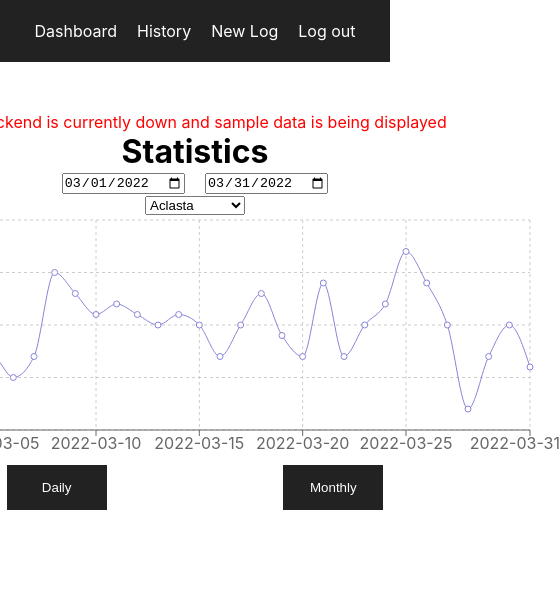
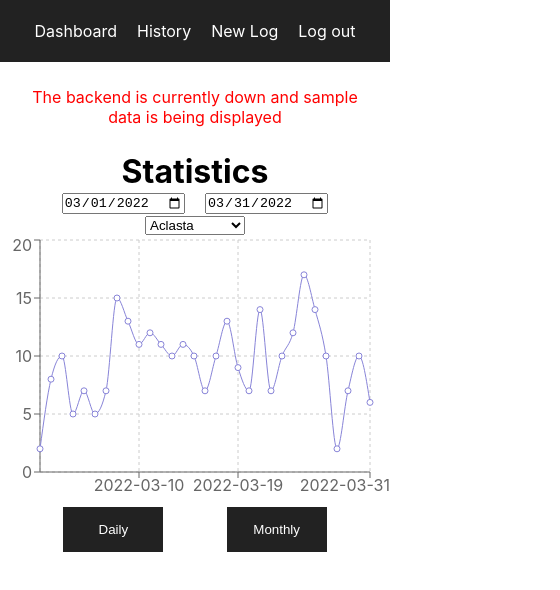
Before and after one commit to KarlGilden/DispenseryLogger, a React (Create React App) app: page /user in a window 390 px wide. Shown: the top 590 px of the page, 560 px wide, since content can reach past the window. Built offline with nearby package versions, Linux system fonts and the light colour scheme; no server answers; sample sign-in values are in the browser's storage.

Commit message:
add responsive dashboard

```diff
--- a/src/css/Dashboard.css
+++ b/src/css/Dashboard.css
@@ -3,7 +3,9 @@
     height: 100%;
     display: flex;
     justify-content: center;
-    padding: 50px 100px;
+    align-items: center;
+    flex-direction: column;
+    padding: 25px 100px;
 }
 
 .data-display{
@@ -11,6 +13,12 @@
     flex-direction: column;
     align-items: center;
     text-align: left;
+    width: 100%;
+    max-width: 600px;
+    height: 400px;
+    border-radius: 3px;
+    box-shadow: rgba(60, 64, 67, 0.3) 0px 1px 2px 0px, rgba(60, 64, 67, 0.15) 0px 2px 6px 2px;
+    padding: 15px;
 }
 
 .date-range-inputs input{
@@ -35,4 +43,18 @@
 
 .no-data-error{
     color: red;
+    margin: 0px 20px 25px 20px;
+    text-align: center;
 }
+
+@media screen and (max-width: 700px){
+    .data-display{
+        max-width: none;
+        padding: 0;
+        box-shadow: none;
+    }
+
+    .dashboard-page{
+        padding: 25px 0px;
+    }
+}
--- a/src/pages/dashboard.js
+++ b/src/pages/dashboard.js
@@ -3,7 +3,7 @@ import Button from '../components/Button'
 import '../css/Dashboard.css'
 import { useAuth } from '../contexts/AuthContext'
 
-import { Tooltip, CartesianGrid, XAxis, YAxis, LineChart, Line } from 'recharts';
+import { Tooltip, CartesianGrid, XAxis, YAxis, LineChart, Line, ResponsiveContainer } from 'recharts';
 
 function Dashboard() {
   const {user} = useAuth()
@@ -164,8 +164,9 @@ function Dashboard() {
         {loading ?
           <p>loading...</p>
           :
+          <>
+          <p className='no-data-error'>{noDataError}</p>
           <div className='data-display'>
-            <p className='no-data-error'>{noDataError}</p>
             <h1>Statistics</h1>
             <div className="date-inputs">
               <div className="date-range-inputs">
@@ -204,14 +205,18 @@ function Dashboard() {
 
 
             </div>
+            <ResponsiveContainer>
+
               <LineChart width={730} height={250} data={data}
-              margin={{ top: 5, right: 30, left: 20, bottom: 5 }}>
+                margin={{ top: 5, right: 20, left: -20, bottom: 5 }}>
                 <CartesianGrid strokeDasharray="3 3" />
-              <XAxis dataKey="date" />
+                <XAxis scaleToFit={true} dataKey="date" />
                 <YAxis />
                 <Tooltip />
                 <Line type="monotone" dataKey="data" stroke="#8884d8" />
               </LineChart>
+
+            </ResponsiveContainer>
 
             <div className="time-buttons">
               <Button func={()=>setDataTimeframe("GetGraphData")} text={"Daily"} />
@@ -219,6 +224,7 @@ function Dashboard() {
             </div>
 
           </div>
+          </>
 
         }
     </div>
```
Lines whose indentation alone changed are shown as unchanged.
